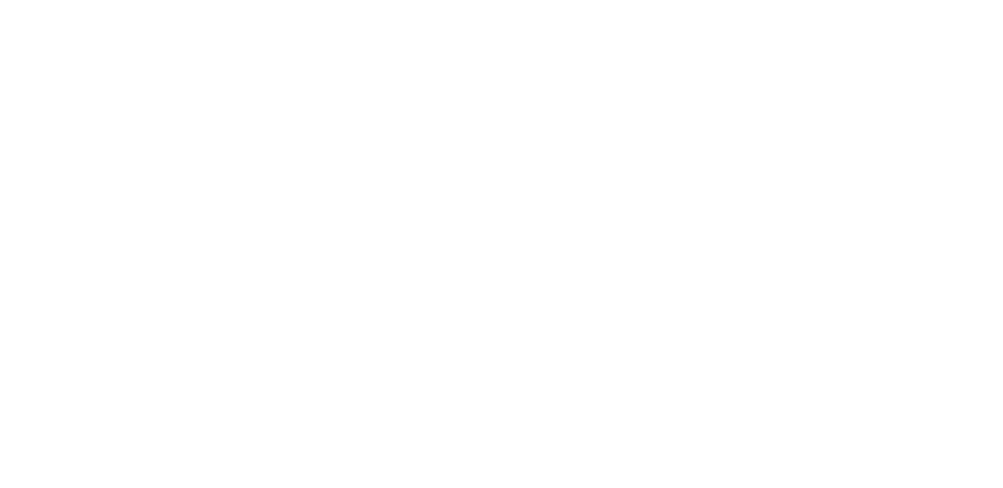
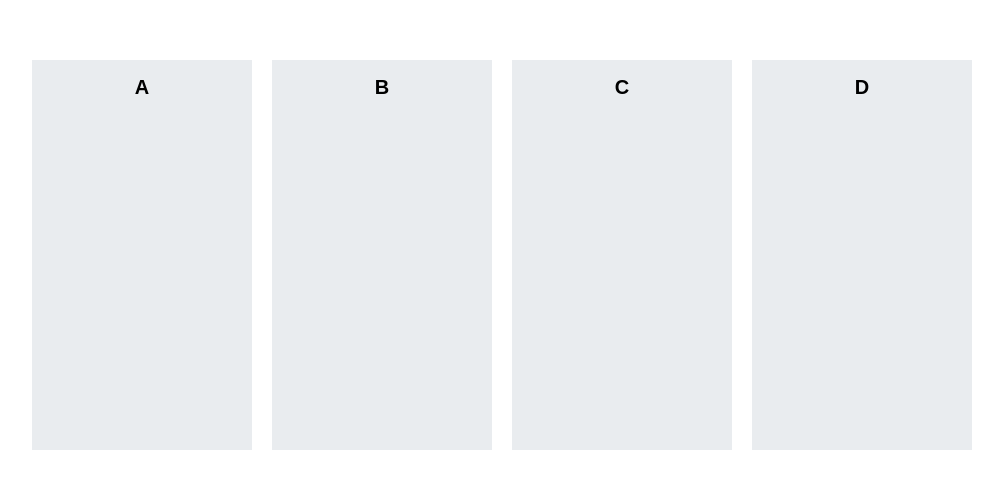
Before and after one commit to jong-hui/catch-trello, a Next.js app: page / in a window 1280 px wide. Shown: the part 150-638 px from the top of the page, without its empty margins (18-1021 px from the left). Built offline with nearby package versions, Linux system fonts and the light colour scheme.

Commit message:
feat: add Trello, TrelloBoard

```diff
--- a/pages/index.tsx
+++ b/pages/index.tsx
@@ -1,3 +1,4 @@
+import { Trello } from '@/components/organisms/Trello/Trello'
 import React from 'react'
 import styled from 'styled-components'
 
@@ -9,7 +10,7 @@
 export default function Home() {
   return (
     <Wrapper>
-
+      <Trello />
     </Wrapper>
   )
 }
--- /dev/null
+++ b/src/components/molecules/TrelloBoard/TrelloBoard.tsx
@@ -0,0 +1,38 @@
+import React from 'react'
+import { observer } from "mobx-react";
+import styled from 'styled-components';
+import { useStores } from '@/stores';
+import { styleMixins } from '@/styles/mixins/styleMixins';
+import OpenColor from 'open-color';
+
+export const RootWrapper = styled.div`
+  width: 220px;
+  height: 100%;
+  overflow-y: scroll;
+  background-color: ${OpenColor.gray[2]}
+`
+
+const BoardTitle = styled.h3`
+  font-size: 1.25rem;
+  text-align: center;
+  padding: 1rem 0;
+`
+
+export interface ITrelloBoardProps {
+  children?: React.ReactNode
+  board: Board
+}
+
+export const TrelloBoard = function TrelloBoard({
+  children,
+  board
+}: ITrelloBoardProps) {
+
+  return (
+    <RootWrapper>
+      <BoardTitle>
+        {board.title}
+      </BoardTitle>
+    </RootWrapper>
+  )
+}
--- /dev/null
+++ b/src/components/organisms/Trello/Trello.tsx
@@ -0,0 +1,46 @@
+import React from 'react'
+import { observer } from "mobx-react";
+import styled from 'styled-components';
+import { useStores } from '@/stores';
+import { TrelloBoard, RootWrapper as TrelloBoardRootWrapper } from '@/components/molecules/TrelloBoard/TrelloBoard';
+import { styleMixins } from '@/styles/mixins/styleMixins';
+
+const RootWrapper = styled.div`
+  ${styleMixins(['centering'])};
+  width: 100vw;
+  height: 100vh;
+`
+
+const TrelloBoardWrapper = styled.div`
+  ${styleMixins(['flexRow'])};
+  width: calc(100% - 80px);
+  height: 400px;
+  overflow-x: scroll;
+
+  margin: -10px;
+  & > ${TrelloBoardRootWrapper} {
+    margin: 10px;
+  }
+`
+
+export interface ITrelloProps {
+  children?: React.ReactNode
+}
+
+export const Trello = observer(function Trello({
+  children
+}: ITrelloProps) {
+  const { trelloStore } = useStores()
+
+  return (
+    <RootWrapper>
+      <TrelloBoardWrapper>
+        {trelloStore.boards.map(board => (
+          <TrelloBoard
+            board={board}
+          />
+        ))}
+      </TrelloBoardWrapper>
+    </RootWrapper>
+  )
+})
```
